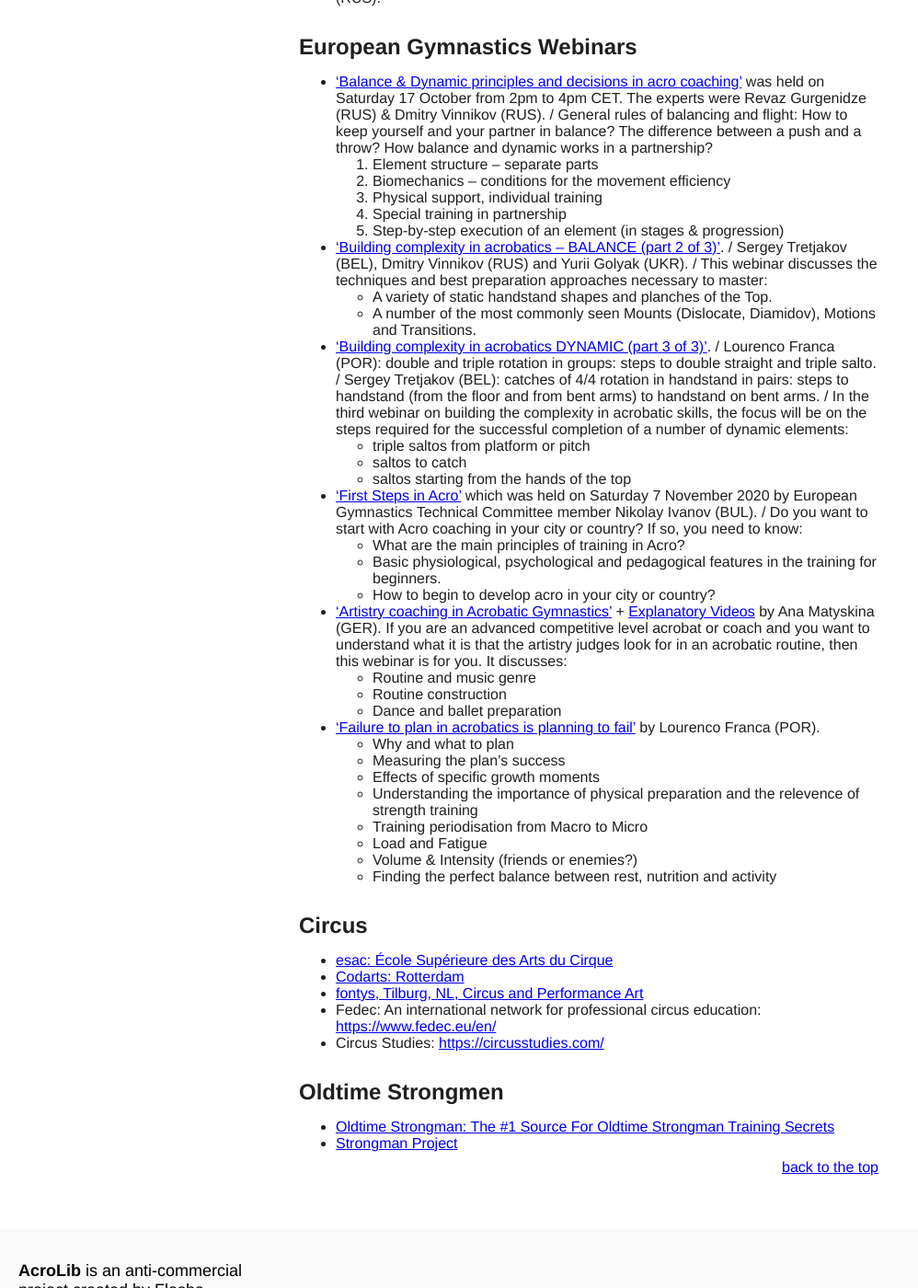
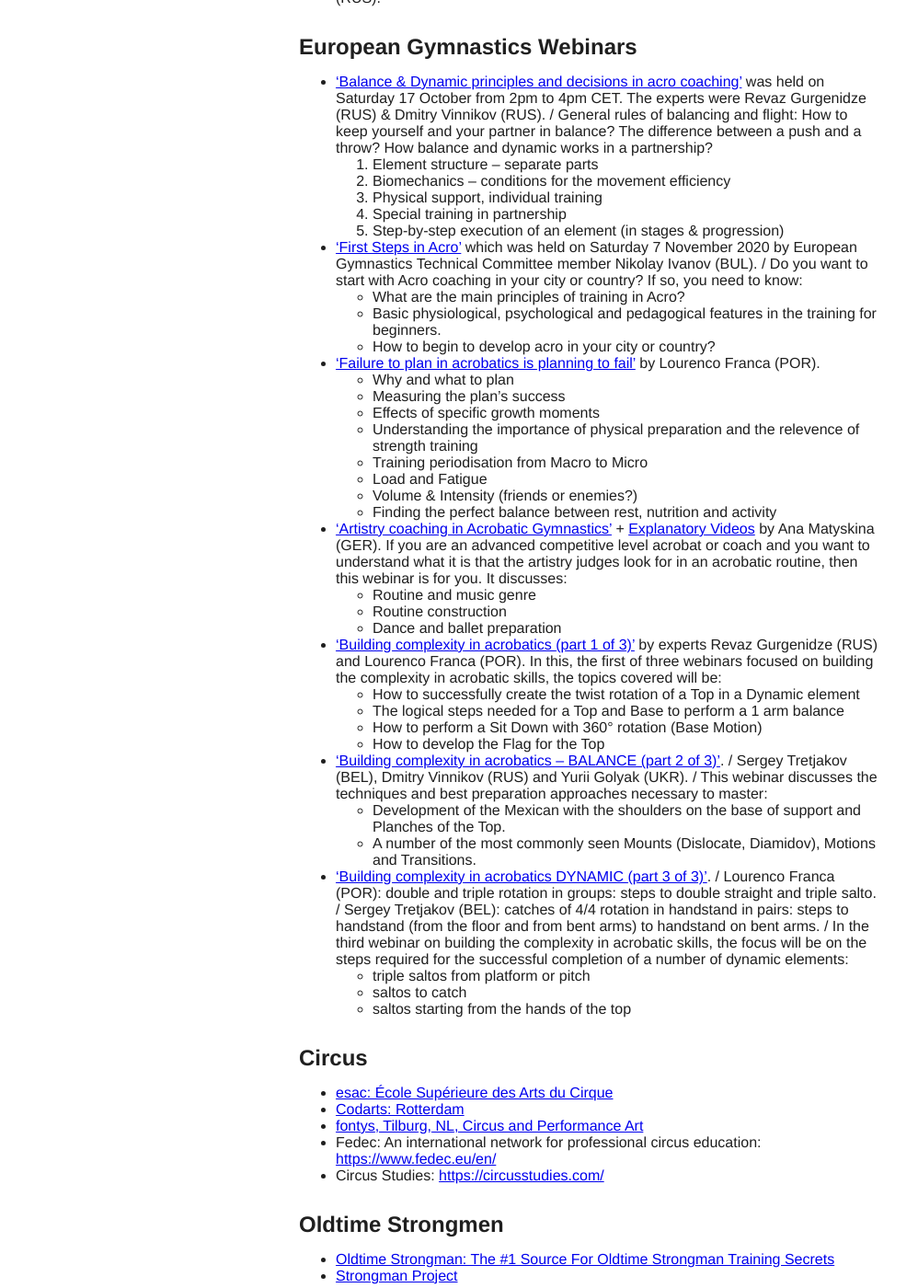
Before and after one commit to floshin/acrolib, a Jekyll site: the page built from links.md, in a window 1280 px wide and 1400 px high, scrolled down 299 px. Shown: the whole window at 92% size, without its empty margins (0-998 px from the left). Built offline with Jekyll 4.4.1, drawn with Linux system fonts in a browser that asks for light colours; our own code applies the rules of GitHub Pages for plain Markdown files.

Commit message:
Update links.md

```diff
--- a/links.md
+++ b/links.md
@@ -1,6 +1,7 @@
 # Links
 
 Here we list and link all kinds of relevant projects that are not already linked in the Acro Community or Download sections.
+
 
 ## FIG Academy
 
@@ -16,24 +17,10 @@
   4. Special training in partnership
   5. Step-by-step execution of an element (in stages & progression)
 
-* ['Building complexity in acrobatics – BALANCE (part 2 of 3)'](https://m.youtube.com/watch?v=b6SeNd0Bgrk&pp=ygURYWNyb2JhdGljIHdlYmluYXI%3D). / Sergey Tretjakov (BEL), Dmitry Vinnikov (RUS) and Yurii Golyak (UKR). / This webinar discusses the techniques and best preparation approaches necessary to master:
-  * A variety of static handstand shapes and planches of the Top.
-  * A number of the most commonly seen Mounts (Dislocate, Diamidov), Motions and Transitions.
-
-* ['Building complexity in acrobatics DYNAMIC (part 3 of 3)'](https://m.youtube.com/watch?v=lg8NmBdaWi8&pp=ygURYWNyb2JhdGljIHdlYmluYXI%3D). / Lourenco Franca (POR): double and triple rotation in groups: steps to double straight and triple salto. / Sergey Tretjakov (BEL): catches of 4/4 rotation in handstand in pairs: steps to handstand (from the floor and from bent arms) to handstand on bent arms. / In the third webinar on building the complexity in acrobatic skills, the focus will be on the steps required for the successful completion of a number of dynamic elements:
-  * triple saltos from platform or pitch
-  * saltos to catch
-  * saltos starting from the hands of the top
-
 * ['First Steps in Acro'](https://m.youtube.com/watch?v=gFUk0HWvqss&pp=ygURYWNyb2JhdGljIHdlYmluYXI%3D) which was held on Saturday 7 November 2020 by European Gymnastics Technical Committee member Nikolay Ivanov (BUL). / Do you want to start with Acro coaching in your city or country? If so, you need to know:
   * What are the main principles of training in Acro?
   * Basic physiological, psychological and pedagogical features in the training for beginners.
   * How to begin to develop acro in your city or country?
-
-* ['Artistry coaching in Acrobatic Gymnastics'](https://m.youtube.com/watch?v=uJ1viDsStZw&pp=ygURYWNyb2JhdGljIHdlYmluYXI%3D) + [Explanatory Videos](https://m.youtube.com/watch?v=LbNBQpOt0jk&pp=ygURYWNyb2JhdGljIHdlYmluYXI%3D) by Ana Matyskina (GER). If you are an advanced competitive level acrobat or coach and you want to understand what it is that the artistry judges look for in an acrobatic routine, then this webinar is for you. It discusses:
-  * Routine and music genre
-  * Routine construction
-  * Dance and ballet preparation
 
 * ['Failure to plan in acrobatics is planning to fail'](https://m.youtube.com/watch?v=BxHfE9OED_o&pp=ygURYWNyb2JhdGljIHdlYmluYXI%3D) by Lourenco Franca (POR).
   * Why and what to plan
@@ -44,6 +31,32 @@
   * Load and Fatigue
   * Volume & Intensity (friends or enemies?)
   * Finding the perfect balance between rest, nutrition and activity
+
+* ['Artistry coaching in Acrobatic Gymnastics'](https://m.youtube.com/watch?v=uJ1viDsStZw&pp=ygURYWNyb2JhdGljIHdlYmluYXI%3D) + [Explanatory Videos](https://m.youtube.com/watch?v=LbNBQpOt0jk&pp=ygURYWNyb2JhdGljIHdlYmluYXI%3D) by Ana Matyskina (GER). If you are an advanced competitive level acrobat or coach and you want to understand what it is that the artistry judges look for in an acrobatic routine, then this webinar is for you. It discusses:
+  * Routine and music genre
+  * Routine construction
+  * Dance and ballet preparation
+
+* ['Building complexity in acrobatics (part 1 of 3)'](https://m.youtube.com/watch?v=tn98Q8s1fMk&list=PLR6AuUwvyunTyEJWo9lCoxjAMctm9bgeO&index=11&pp=iAQB) by experts Revaz Gurgenidze (RUS) and Lourenco Franca (POR). In this, the first of three webinars focused on building the complexity in acrobatic skills, the topics covered will be:
+  * How to successfully create the twist rotation of a Top in a Dynamic element
+  * The logical steps needed for a Top and Base to perform a 1 arm balance
+  * How to perform a Sit Down with 360° rotation (Base Motion)
+  * How to develop the Flag for the Top
+
+* ['Building complexity in acrobatics – BALANCE (part 2 of 3)'](https://m.youtube.com/watch?v=b6SeNd0Bgrk&pp=ygURYWNyb2JhdGljIHdlYmluYXI%3D). / Sergey Tretjakov (BEL), Dmitry Vinnikov (RUS) and Yurii Golyak (UKR). / This webinar discusses the techniques and best preparation approaches necessary to master:
+  * Development of the Mexican with the shoulders on the base of support and Planches of the Top.
+  * A number of the most commonly seen Mounts (Dislocate, Diamidov), Motions and Transitions.
+
+* ['Building complexity in acrobatics DYNAMIC (part 3 of 3)'](https://m.youtube.com/watch?v=lg8NmBdaWi8&pp=ygURYWNyb2JhdGljIHdlYmluYXI%3D). / Lourenco Franca (POR): double and triple rotation in groups: steps to double straight and triple salto. / Sergey Tretjakov (BEL): catches of 4/4 rotation in handstand in pairs: steps to handstand (from the floor and from bent arms) to handstand on bent arms. / In the third webinar on building the complexity in acrobatic skills, the focus will be on the steps required for the successful completion of a number of dynamic elements:
+  * triple saltos from platform or pitch
+  * saltos to catch
+  * saltos starting from the hands of the top
+
+
+
+
+
+
 
 
 ## Circus
```
